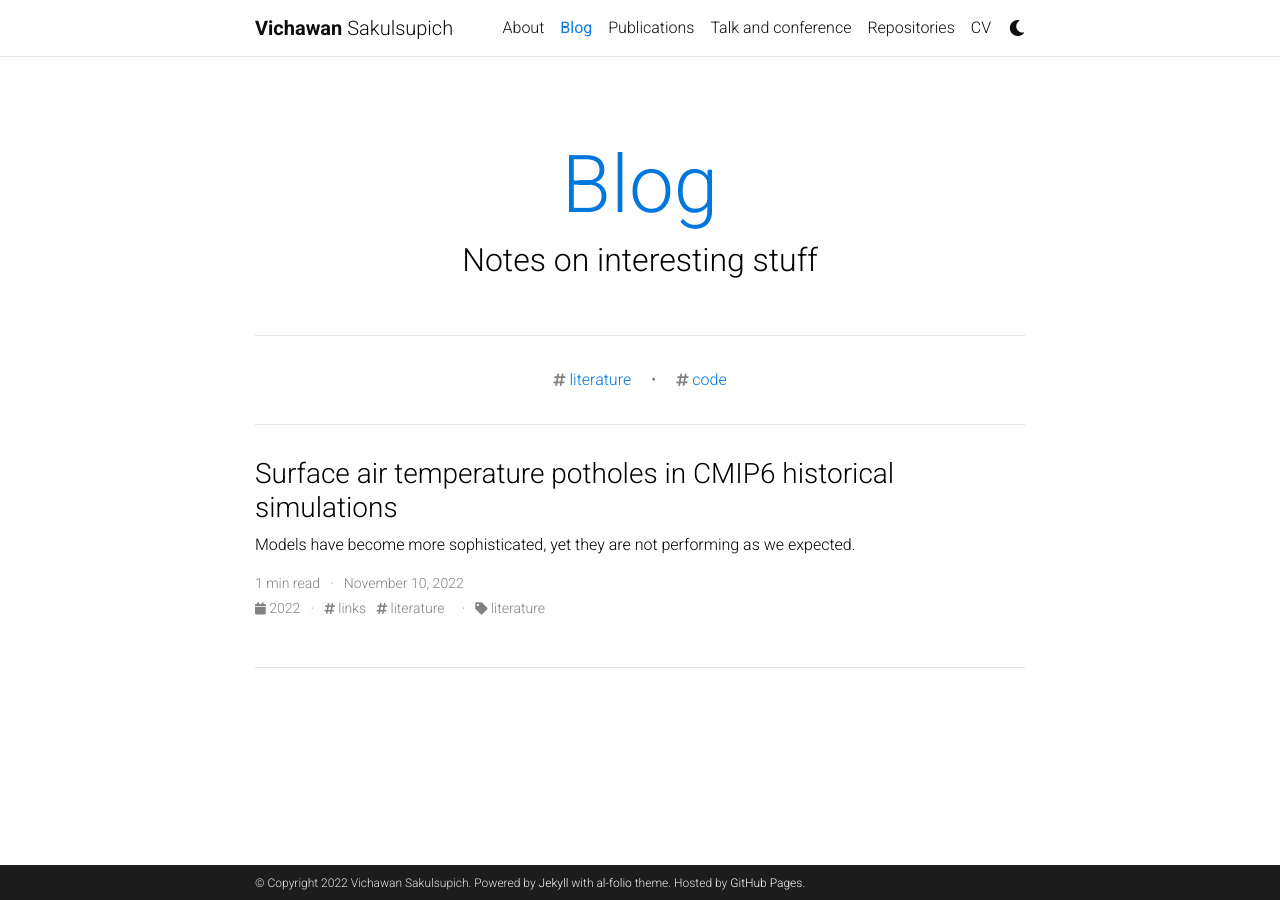
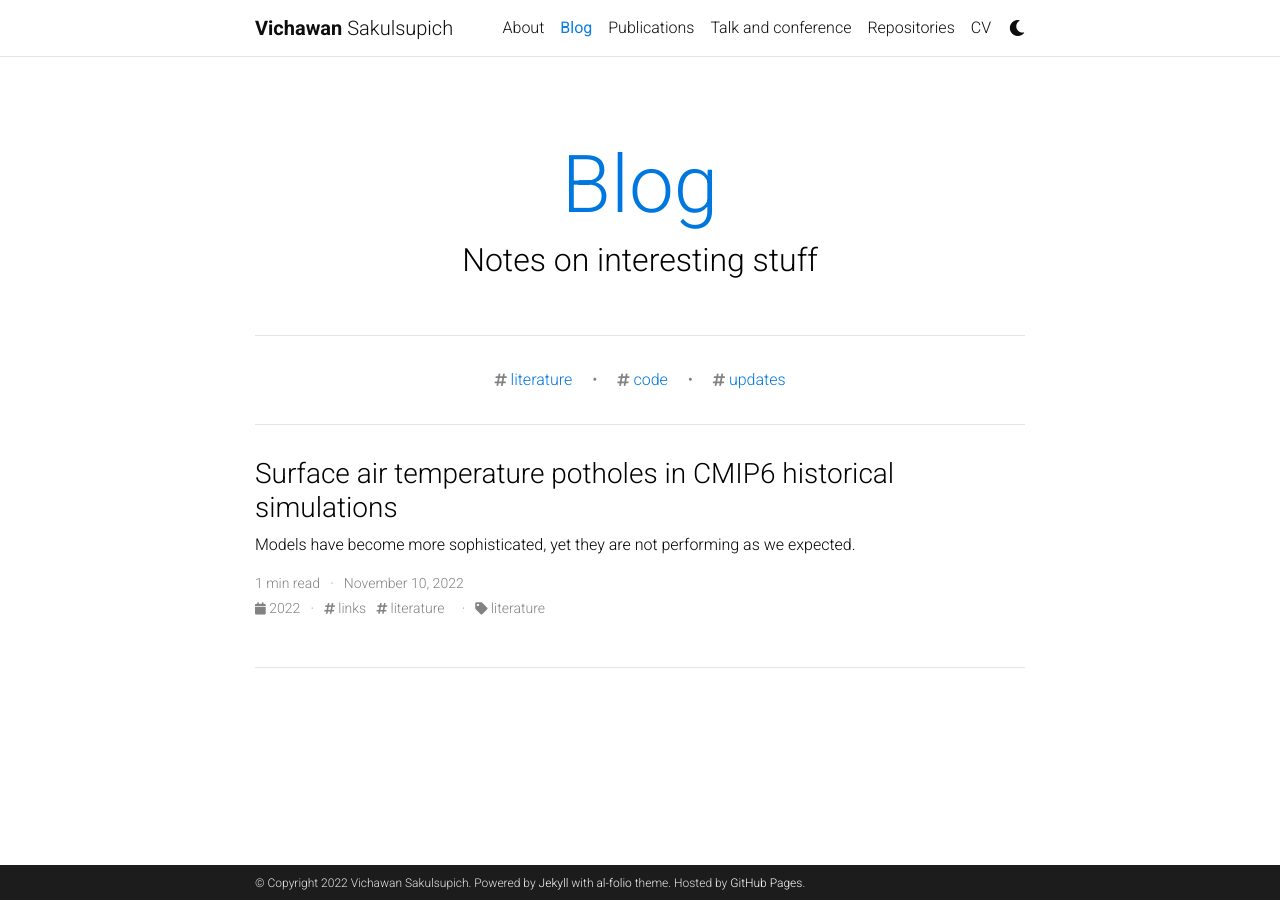
Before and after one commit to vichawans/vichawans.github.io, a Jekyll site: the page built from blog/index.html, in a window 1280 px wide. Built offline with Jekyll 4.4.1, drawn with Linux system fonts in a browser that asks for light colours; the list of posts is cut into pages by our own code; comment, search, counter and statistics services are not loaded; a style sheet for code colours, icons or effects is not loaded.

Commit message:
Update _config.yml

```diff
--- a/_config.yml
+++ b/_config.yml
@@ -222,7 +222,7 @@
     tag: '/blog/tag/:name/'
     category: '/blog/category/:name/'
 
-display_tags: ['literature', 'code'] # this tags will be dispalyed on the front page of your blog
+display_tags: ['literature', 'code', 'updates'] # this tags will be dispalyed on the front page of your blog
 
 # -----------------------------------------------------------------------------
 # Jekyll Scholar
```
